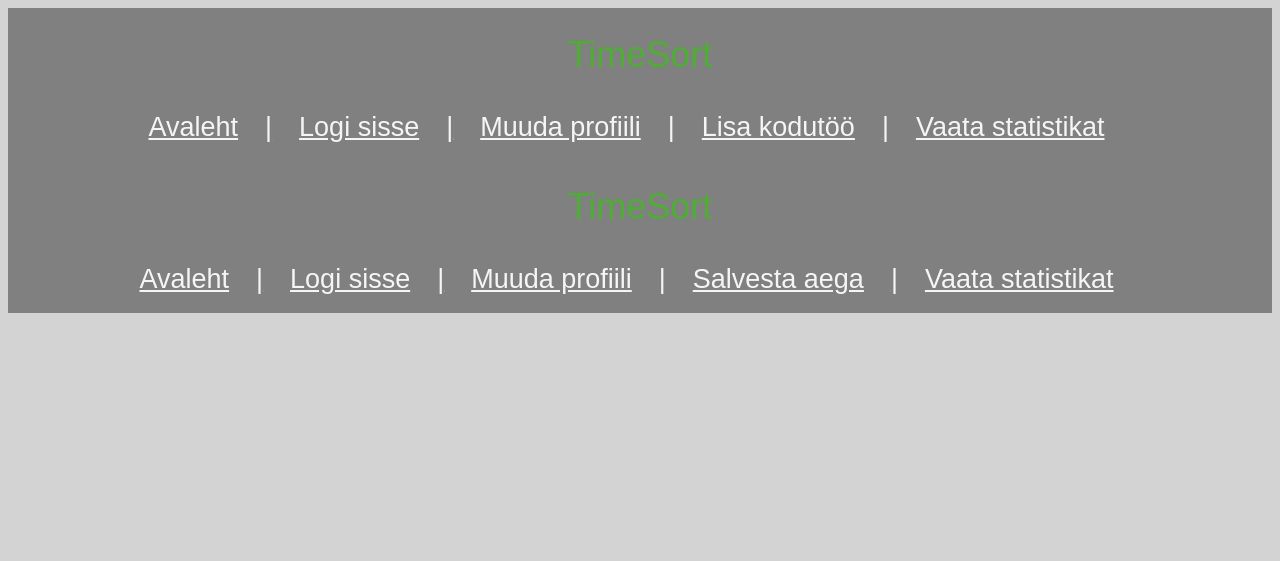
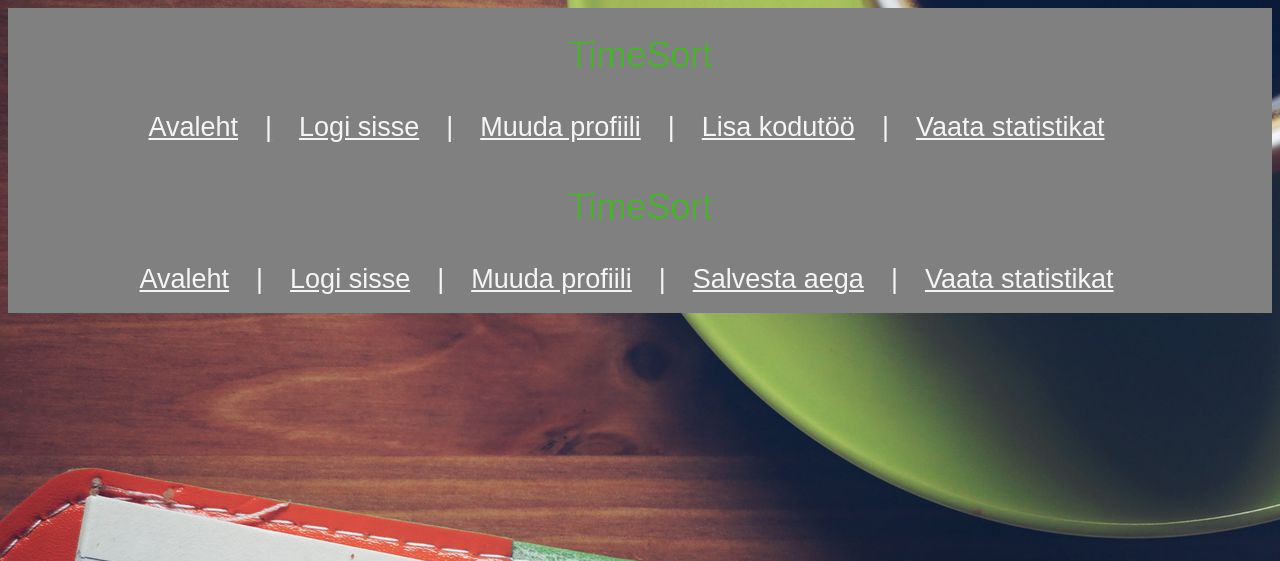
Before and after one commit to henrimag/projekt, a PHP site: page /site/index.php in a window 1280 px wide. Shown: the top 561 px of the page. Run offline with PHP 8.4, Linux system fonts and the light colour scheme.

Commit message:
Update style.css

```diff
--- a/style/style.css
+++ b/style/style.css
@@ -3,7 +3,7 @@ html {
   margin: 0;
   padding: 0;
   font-family: sans-serif;
-  /* background-image: url('../images/login_background.jpg'); */
+  background-image: url('../images/login_background.jpg');
 }
 
 .logInForm {
```
